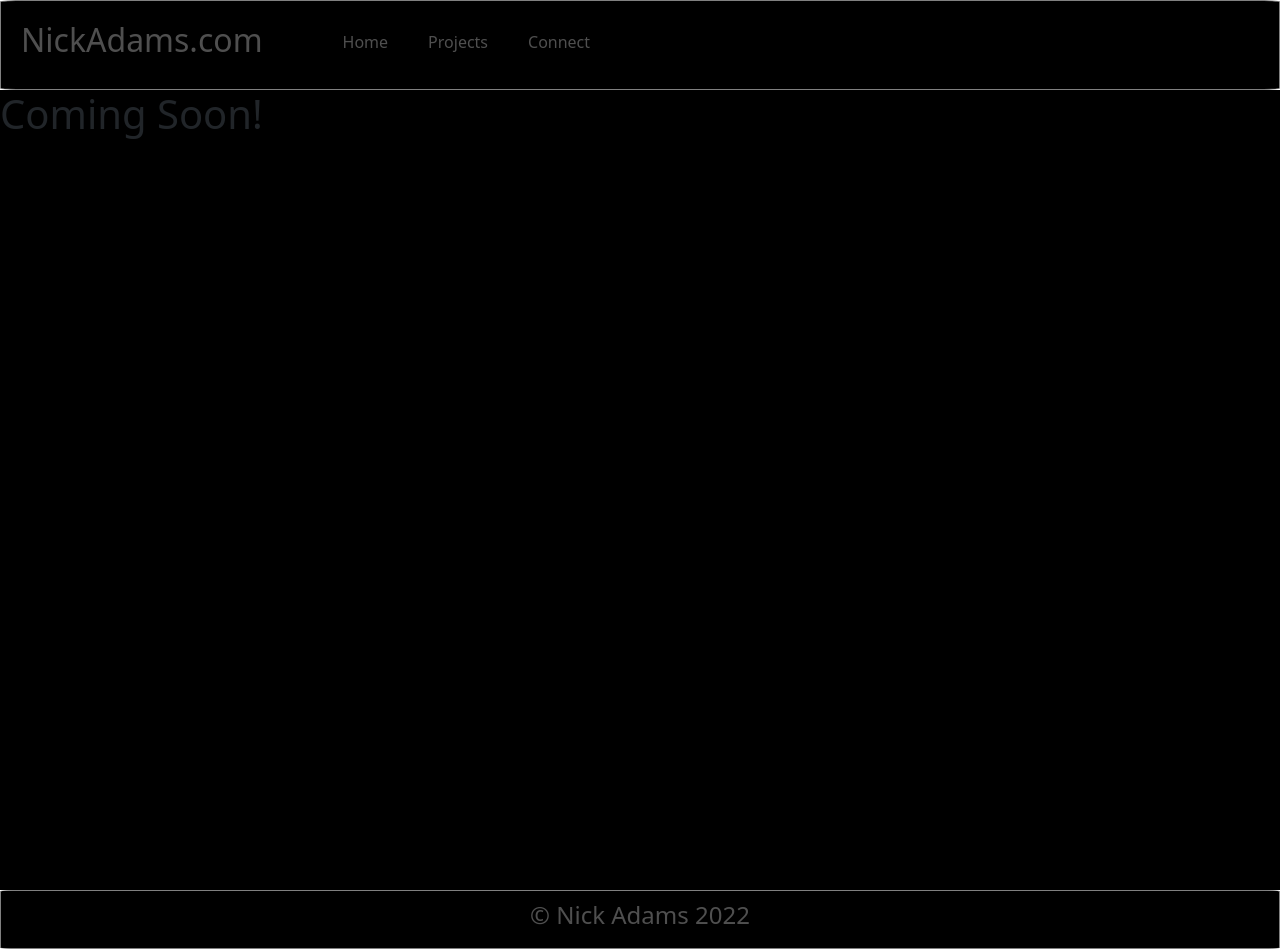
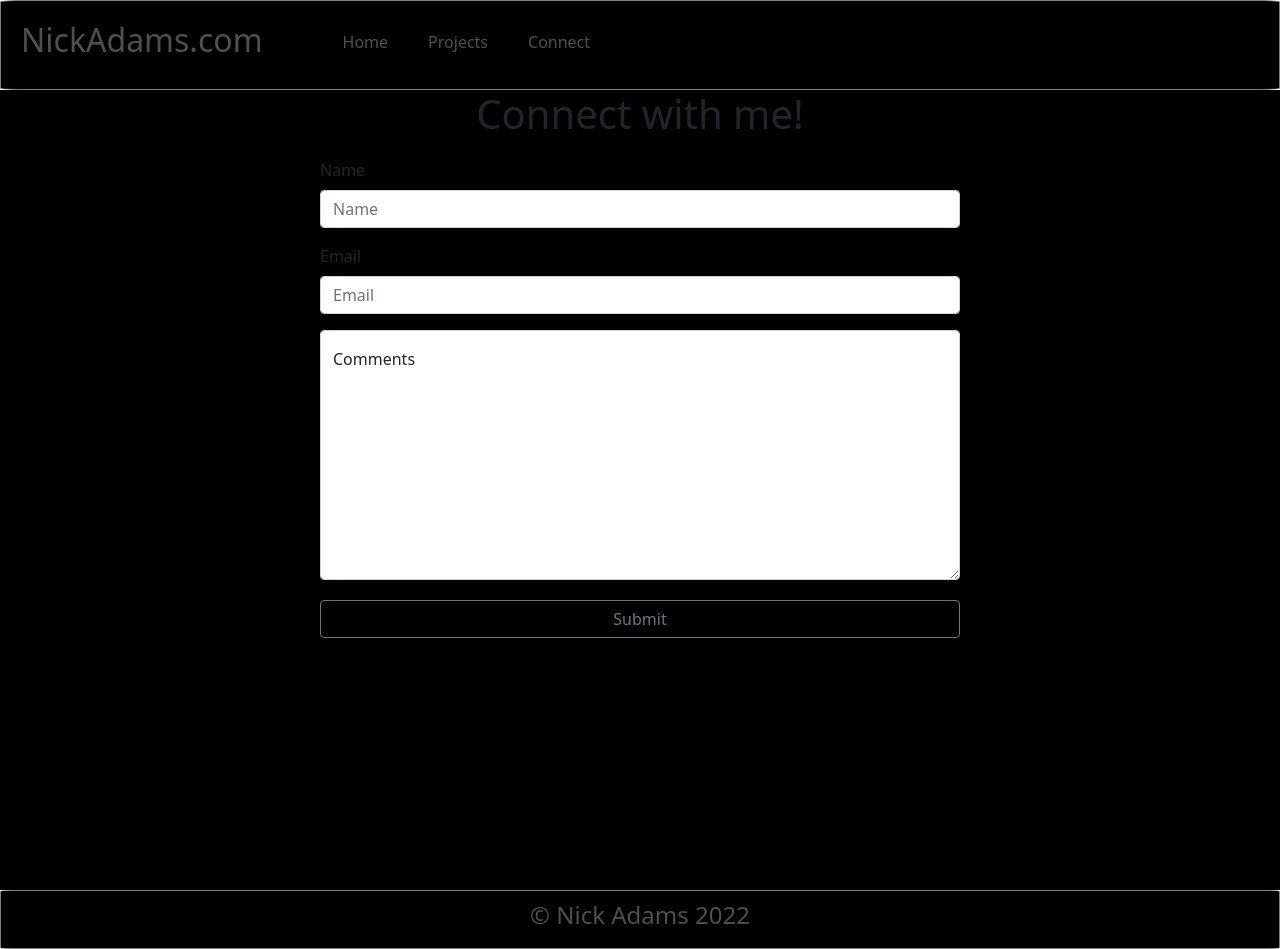
Before and after one commit to Nick-Adams-81/web-dev-portfolio-site, a Next.js app: page /connect in a window 1280 px wide. Built offline with nearby package versions, Linux system fonts and the light colour scheme.

Commit message:
added form to connect page

```diff
--- a/Components/Layout.js
+++ b/Components/Layout.js
@@ -1,8 +1,9 @@
 
 import Head from "next/head";
 import 'bootstrap/dist/css/bootstrap.min.css';
-import Footer from "../Components/footer"
-import Nav from '../Components/nav'
+import Footer from "../Components/footer";
+import Nav from '../Components/nav';
+
 
 
 const Layout = (props) => {
--- /dev/null
+++ b/Components/form.js
@@ -0,0 +1,78 @@
+
+import 'bootstrap/dist/css/bootstrap.min.css';
+import Form from 'react-bootstrap/Form';
+import Button from 'react-bootstrap/Button';
+import FloatingLabel from 'react-bootstrap/FloatingLabel';
+
+
+
+
+const form = () => {
+
+    return (
+        <>
+            <h1>Connect with me!</h1>
+
+            <div id="form">
+                <Form>
+
+                    <Form.Group className="mb-3" controlId="formBasicEmail">
+                        <Form.Label>Name</Form.Label>
+                        <Form.Control type="text" placeholder="Name" />
+                    </Form.Group>
+
+                    <Form.Group className="mb-3" controlId="formBasicPassword">
+                        <Form.Label>Email</Form.Label>
+                        <Form.Control type="email" placeholder="Email" />
+                    </Form.Group>
+
+
+                    <FloatingLabel controlId="floatingTextarea2" label="Comments">
+                        <Form.Control
+                            as="textarea"
+                            placeholder="Leave a comment here"
+                            style={{ height: '250px' }}
+                        />
+                    </FloatingLabel>
+
+                    <div className="d-grid gap-2">
+                        <Button variant="outline-secondary" type="submit" id="button" style={{marginTop: 20}}>
+                            Submit
+                        </Button>
+                    </div>
+
+                </Form>
+            </div>
+
+            <style jsx>{`
+
+            h1 {
+                text-align: center;
+                margin-top: 20px;
+                margin-bottom: 20px;
+
+            }
+
+            #form {
+                display: block;
+                margin-left: auto;
+                margin-right: auto;
+                width: 50%;
+            }
+
+
+            `}</style>
+
+
+
+        </>
+
+
+
+    )
+
+
+}
+
+
+export default form;
--- a/pages/connect.js
+++ b/pages/connect.js
@@ -1,4 +1,5 @@
 import Layout from "../Components/Layout";
+import Form from '../Components/form';
 
 
 const Connect = () => {
@@ -7,7 +8,8 @@ const Connect = () => {
         <>
             <Layout>
                 <div id="body">
-                    <h1>Coming Soon!</h1>
+                    <Form />
+
                 </div>
 
             </Layout>
@@ -17,6 +19,9 @@ const Connect = () => {
                 background-color: black;
                 height: 800px;
                 margin-top: 90px;
+                display: block;
+                margin-left: auto;
+                margin-right: auto;
             }
 
             `
--- a/pages/projects.json
+++ b/pages/projects.json
@@ -3,14 +3,14 @@
         "id": 1,
         "title": "JS Sceduler",
         "image": "https://images.pexels.com/photos/5386754/pexels-photo-5386754.jpeg?auto=compress&cs=tinysrgb&dpr=1&w=500",
-        "description": "JS Scheduler is an app designed for companiess to track their employees hours from their devices with ease!",
+        "description": "JS Scheduler is an app designed for companiess to track their employees hours from their devices with ease, jsut login and check it out!",
         "link" : "https://whispering-fjord-97203.herokuapp.com/"
     },
     {
         "id": 2,
         "title": "CarLister(Not deployed yet)",
         "image": "https://www.aitrends.com/wp-content/uploads/2019/09/9-13SportsCar-2.jpg",
-        "description": "CarLister is an app used to list all your cars for sale! Buy and sell vehicles at the touch of a button",
+        "description": "CarLister is an app used to list all your cars for sale! Create an account, then buy and sell vehicles at the touch of a button with ease",
         "link": "https://github.com/Adams-Leith-White-adlister/quasar-adlister"
     },
     {
@@ -38,7 +38,7 @@
         "id": 6,
         "title": "Weather App",
         "image": "https://store-images.s-microsoft.com/image/apps.10595.14397430983184912.cfdf6f70-0a34-4999-b494-936559d822c3.7355576f-baf9-4be3-8b34-27bdc6ac1bd2",
-        "description": "A weather app built using two API's and JQuery, it allows you to check your local weather anywhere!",
+        "description": "A weather app built using two API's and JQuery, it allows you to check your local weather anywhere, just type in your location!",
         "link": "https://nick-adams-81.github.io/weather-map-api/"
     },
     {
```
Also changed, not shown: pages/home.js (+13 -3 lines).
